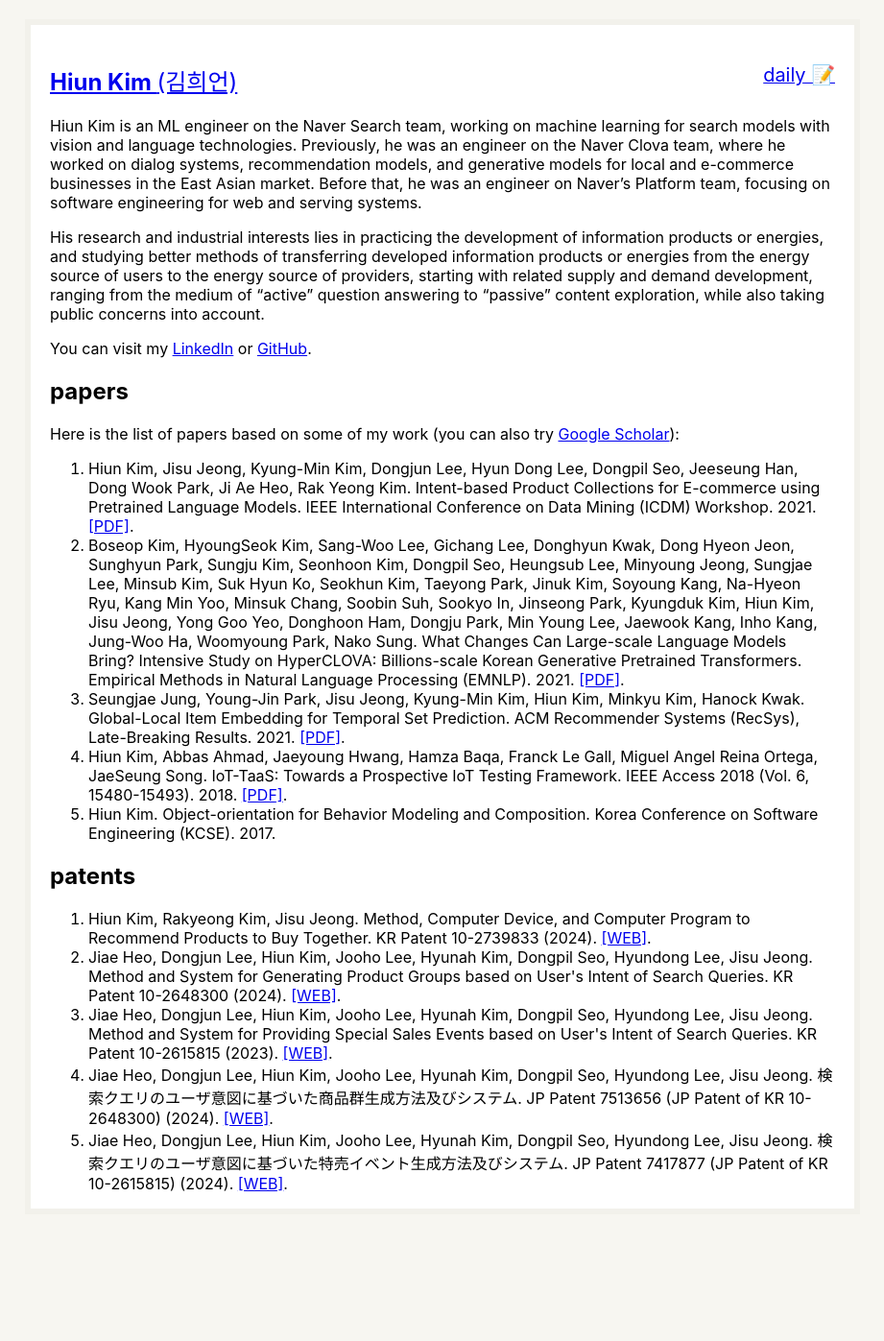
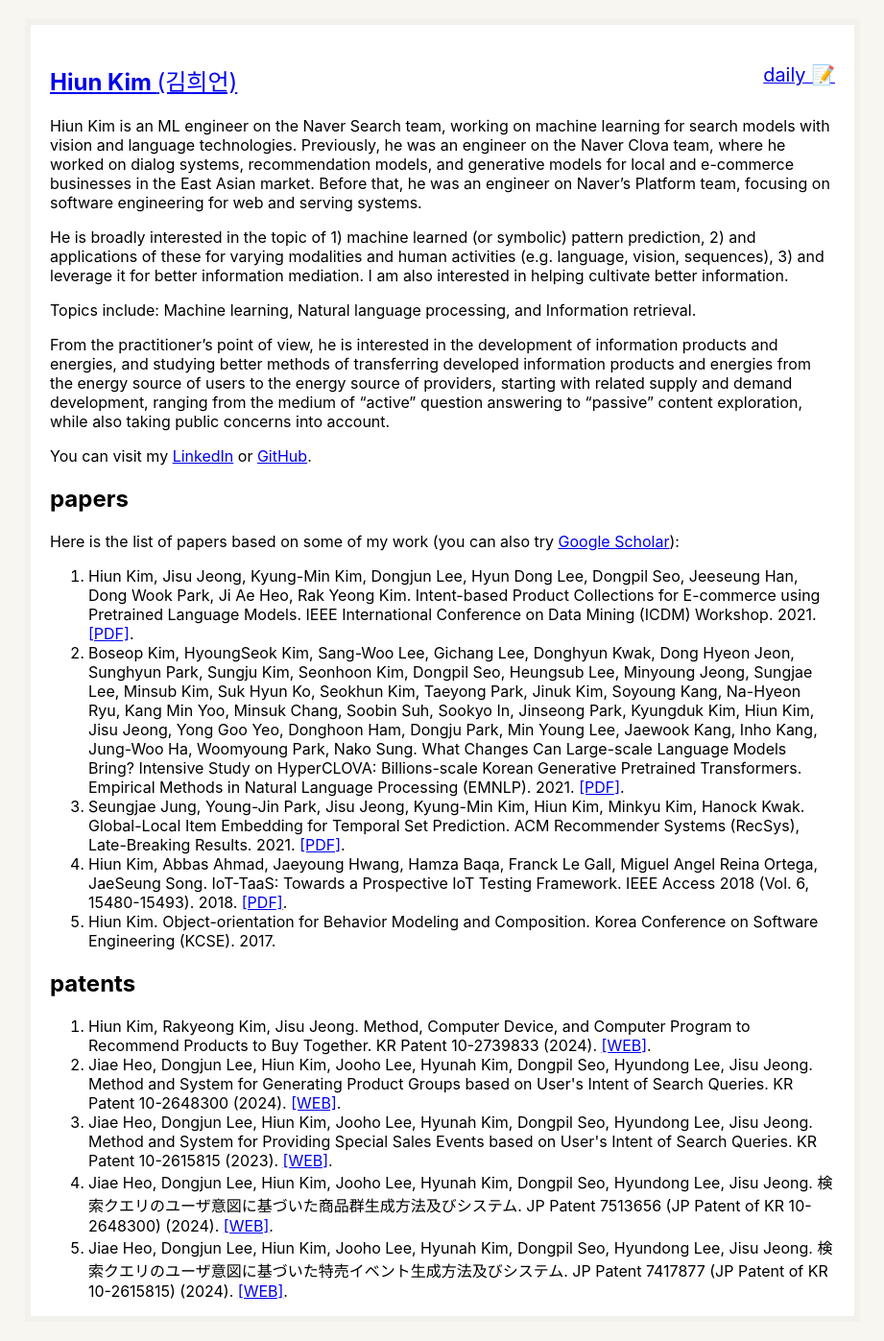
Before and after one commit to hiun/hiun.github.io, a Jekyll site: the page built from index.md, in a window 1280 px wide. Shown: the whole page at 96% size, without its empty margins (179-1100 px from the left). Built offline with Jekyll 4.4.1, drawn with Linux system fonts in a browser that asks for light colours; before the commit the page ends 1285 px from its top, so only the background shows below that.

Commit message:
Update index.md

```diff
--- a/index.md
+++ b/index.md
@@ -5,9 +5,14 @@ title: Home
 
 Hiun Kim is an ML engineer on the Naver Search team, working on machine learning for search models with vision and language technologies. Previously, he was an engineer on the Naver Clova team, where he worked on dialog systems, recommendation models, and generative models for local and e-commerce businesses in the East Asian market. Before that, he was an engineer on Naver’s Platform team, focusing on software engineering for web and serving systems.
 
-His research and industrial interests lies in practicing the development of information products or energies, and studying better methods of transferring developed information products or energies from the energy source of users to the energy source of providers, starting with related supply and demand development, ranging from the medium of "active" question answering to "passive" content exploration, while also taking public concerns into account.
+He is broadly interested in the topic of 1) machine learned (or symbolic) pattern prediction, 2) and applications of these for varying modalities and human activities (e.g. language, vision, sequences), 3) and leverage it for better information mediation. I am also interested in helping cultivate better information.
+
+Topics include: Machine learning, Natural language processing, and Information retrieval.
+
+From the practitioner's point of view, he is interested in the development of information products and energies, and studying better methods of transferring developed information products and energies from the energy source of users to the energy source of providers, starting with related supply and demand development, ranging from the medium of "active" question answering to "passive" content exploration, while also taking public concerns into account.
 
 You can visit my <a href="https://linkedin.com/in/hiun">LinkedIn</a> or <a href="https://github.com/hiun">GitHub</a>.
+
 
 ## papers
 
```
